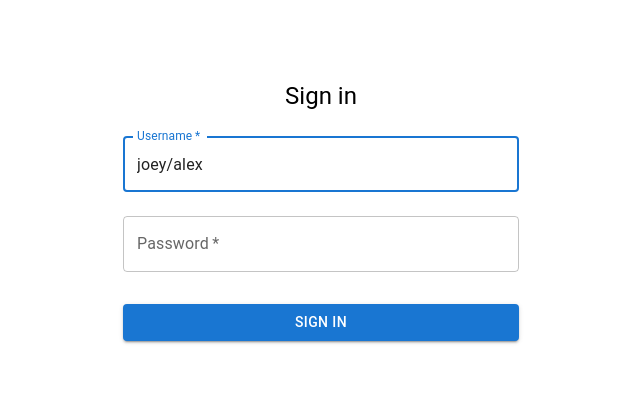
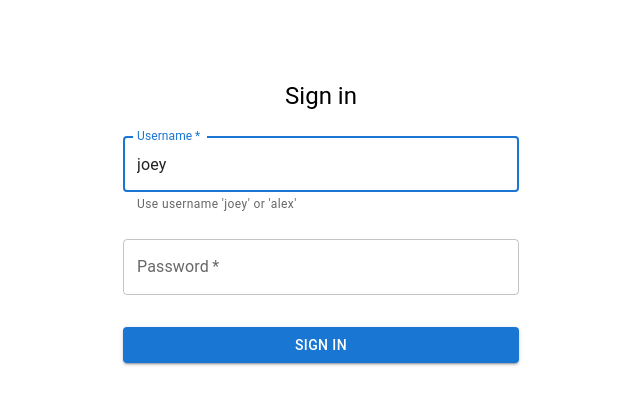
Before and after one commit to JoeyNPP/Furniture-Site, a React (Create React App) app in the folder frontend/: page /login in a window 1280 px wide. Shown: the top 404 px of the page, without its empty margins (319-959 px from the left). Built offline with nearby package versions, Linux system fonts and the light colour scheme; no server answers.

Commit message:
Extend session duration and clarify login

```diff
--- a/frontend/src/components/Login.js
+++ b/frontend/src/components/Login.js
@@ -4,7 +4,7 @@ import { TextField, Button, Box, Typography, Container } from "@mui/material";
 import { login } from "../api";
 
 const Login = () => {
-  const [username, setUsername] = useState("joey/alex"); // Default to intended username
+  const [username, setUsername] = useState("joey"); // Default to commonly used account
   const [password, setPassword] = useState("");
   const [error, setError] = useState("");
   const navigate = useNavigate();
@@ -12,7 +12,7 @@ const Login = () => {
   const handleSubmit = async (e) => {
     e.preventDefault();
     // Use the intended username if form input is empty or invalid, otherwise use input
-    const finalUsername = username.trim() === "" ? "joey/alex" : username;
+    const finalUsername = username.trim() === "" ? "joey" : username.trim();
     try {
       const response = await login(finalUsername, password);
       const { access_token } = response;
@@ -45,6 +45,7 @@ const Login = () => {
             autoFocus
             value={username}
             onChange={(e) => setUsername(e.target.value)}
+            helperText="Use username 'joey' or 'alex'"
           />
           <TextField
             margin="normal"
```
Also changed, not shown: 9 other files (tests, documents, lock files or other folders).
